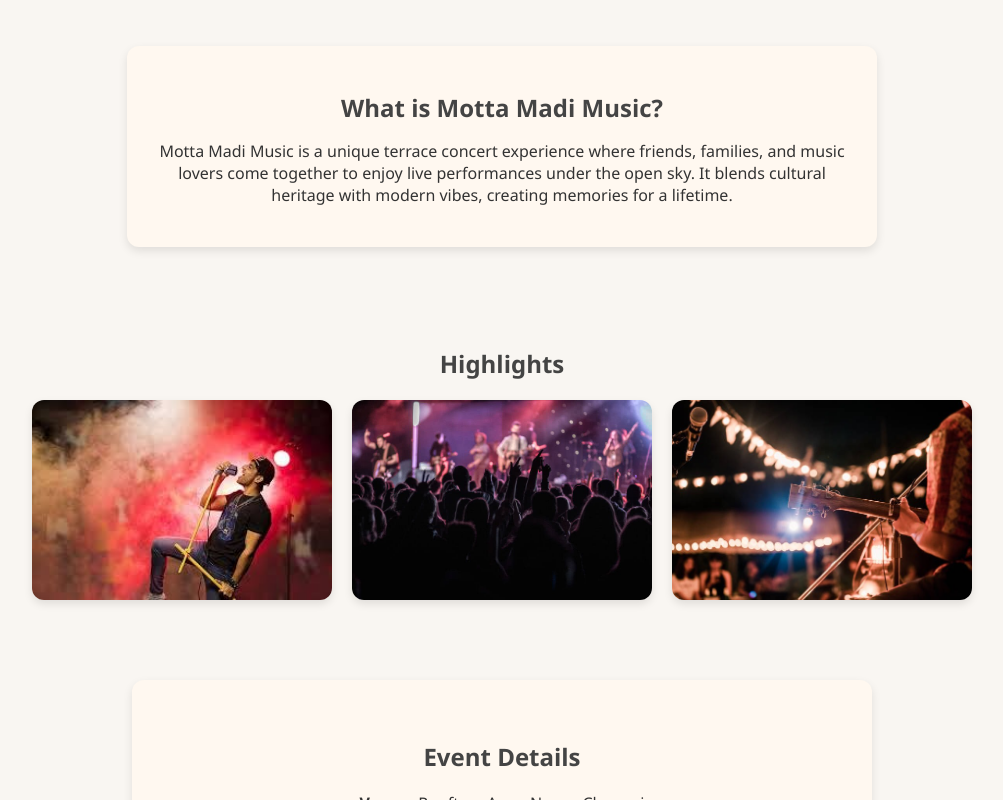
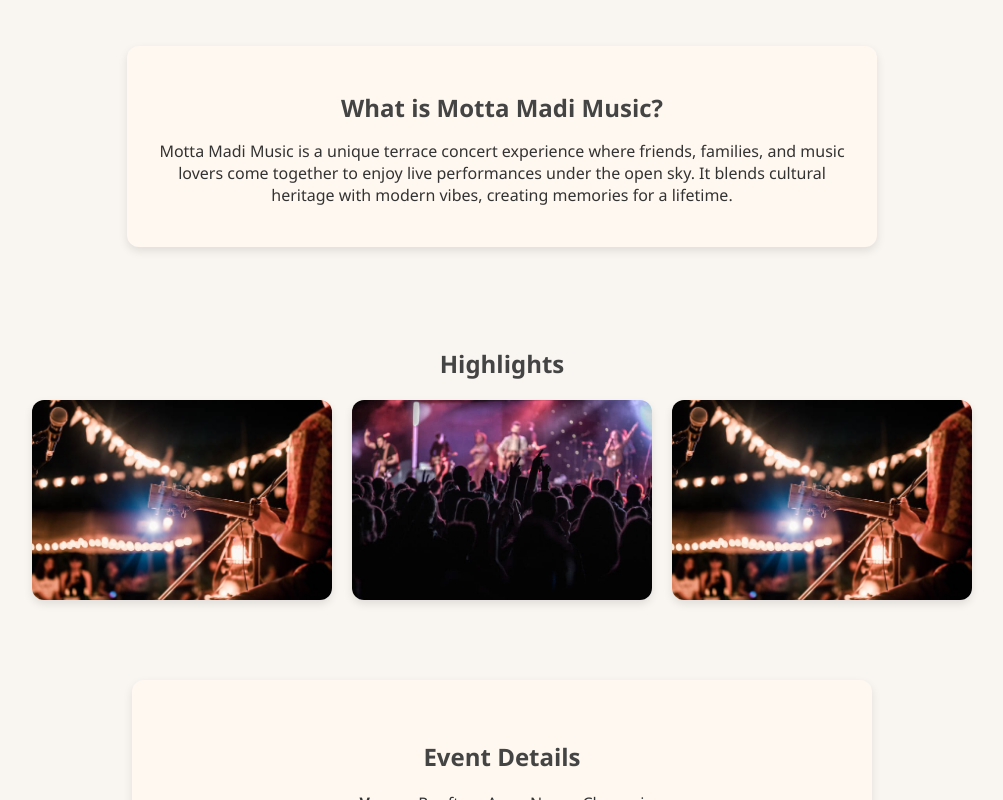
Before and after one commit to Akshayasri-17/Form-validation, a plain HTML site: page index.html in a window 1280 px wide. Shown: the part 386-1186 px from the top of the page, without its empty margins (138-1141 px from the left). Drawn offline with Linux system fonts and the light colour scheme; files whose address does not match are found by name.

Commit message:
Update index.html

```diff
--- a/index.html
+++ b/index.html
@@ -37,7 +37,7 @@
     <section class="gallery">
       <h2>Highlights</h2>
       <div class="images">
-        <img src="E:\appdev_lab\MaadiMusic\images\perform.jpg" alt="Stage Performance">
+        <img src="stage.jpg" alt="Stage Performance">
         <img src="E:\appdev_lab\MaadiMusic\images\crowd.jpg" alt="Crowd Enjoying">
         <img src="E:\appdev_lab\MaadiMusic\images\stage.jpg" alt="Music Event">
       </div>
```
